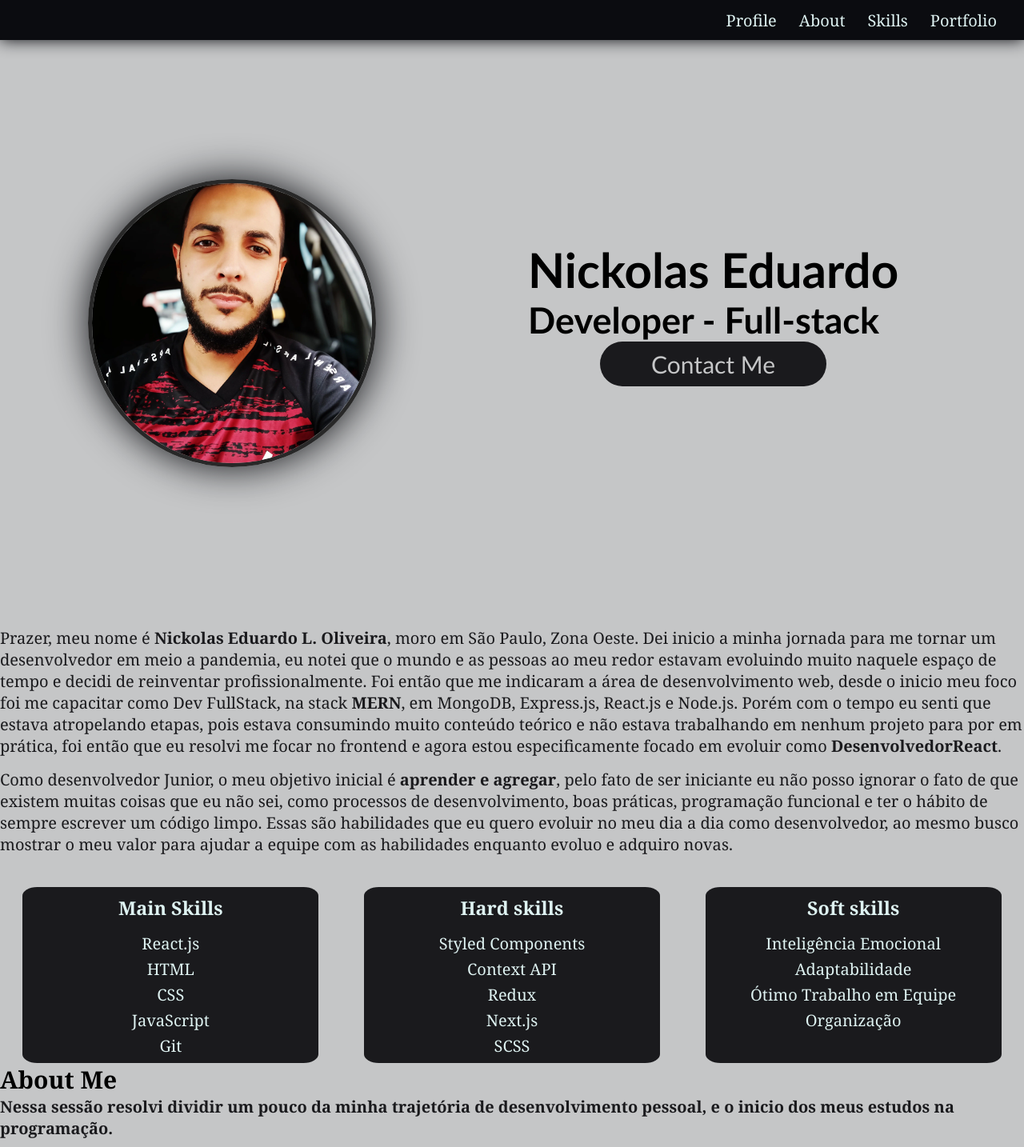
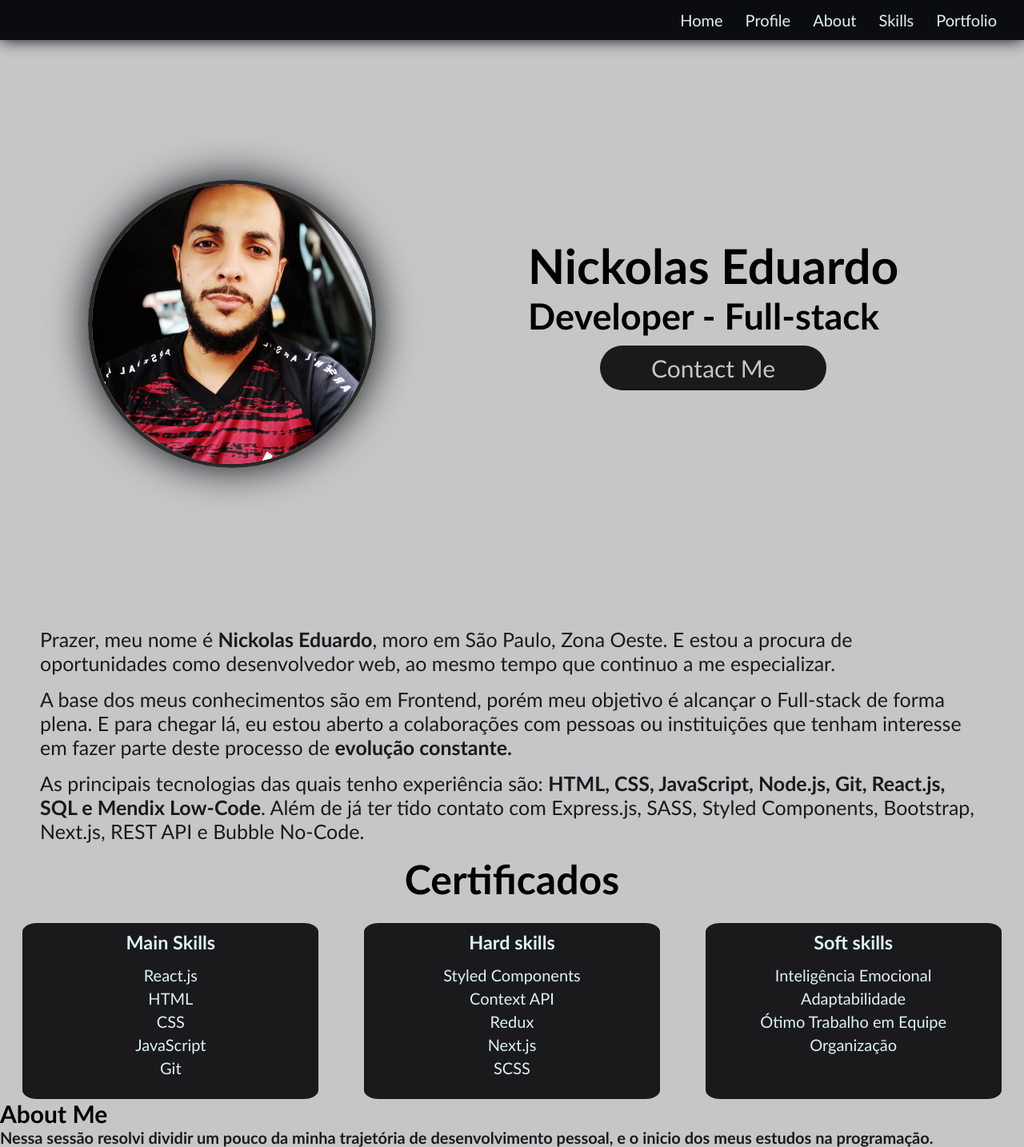
Before and after one commit to NickolasEdu/resume-web, a plain HTML site: page index.html in a window 1280 px wide. Shown: the top 1434 px of the page at 80% size. Drawn offline with Linux system fonts and the light colour scheme.

Commit message:
Aside profile section

```diff
--- a/css/style.css
+++ b/css/style.css
@@ -10,6 +10,7 @@
     margin: 0;
     padding: 0;
     scroll-behavior: smooth;
+    font-family: 'Gill Sans', 'Gill Sans MT', Calibri, 'Trebuchet MS', sans-serif;
 }
 
 
@@ -46,38 +47,6 @@
 }
 
 /* PROFILE CONTENT */
-#profile {
-    display: flex;
-    align-items: center;
-    margin: auto;
-    height: 98vh;
-}
-
-#profile .profileImg {
-    padding: 80px;
-}
-
-#profile .profileDescription {
-    padding: 80px;
-    font-size: 30px;
-    font-family: 'Gill Sans', 'Gill Sans MT', Calibri, 'Trebuchet MS', sans-serif;
-    margin: 10px 0;
-}
-
-a {
-    text-decoration: none;
-    margin-top: 20px;
-}
-
-#profile .profileDescription a p {
-    margin: auto 3em;
-    background-color: var(--darkColor);
-    padding: 10px;
-    border-radius: 50px;
-    color: var(--colorPrimary);
-    text-align: center;
-}
-
 
 .mainPhoto {
     position: relative;
@@ -93,6 +62,52 @@ a {
 .socialPhoto {
     text-decoration: none;
     padding: 40px;
+}
+
+#profileHome {
+    display: flex;
+    align-items: center;
+    margin: auto;
+    height: 98vh;
+}
+
+#profileHome .profileImg {
+    padding: 80px;
+}
+
+#profileHome .profileInfo {
+    padding: 80px;
+    font-size: 30px;
+    font-family: 'Gill Sans', 'Gill Sans MT', Calibri, 'Trebuchet MS', sans-serif;
+    margin: 10px 0;
+}
+
+#profileHome .profileInfo h2 {
+    margin-bottom: 10px;
+}
+
+#profileHome a {
+    text-decoration: none;
+}
+
+#profileHome .profileInfo a p {
+    margin: auto 3em;
+    background-color: var(--darkColor);
+    padding: 10px;
+    border-radius: 50px;
+    color: var(--colorPrimary);
+    text-align: center;
+}
+
+
+#profileDescript {
+    margin: auto 2em;
+    font-size: 25px;
+}
+
+#profileDescript h4 {
+    text-align: center;
+    font-size: 50px;
 }
 
 /* MAIN CONTENT */
--- a/index.html
+++ b/index.html
@@ -1,5 +1,5 @@
 <!DOCTYPE html>
-<html lang="pt-br   ">
+<html lang="pt-br">
 
 <head>
     <meta charset="UTF-8">
@@ -18,7 +18,10 @@
         <nav class="navbar">
             <ul class="menu">
                 <li>
-                    <a href="#profile">Profile</a>
+                    <a href="#profileHome">Home</a>
+                </li>
+                <li>
+                    <a href="#profileDescript">Profile</a>
                 </li>
                 <li>
                     <a href="#about">About</a>
@@ -34,39 +37,32 @@
     </header>
 
     <main>
-        <div id="profile">
+        <div id="profileHome">
             <div class="profileImg">
                 <img src="./img/imgMain.jpg" rel="Nickolas E. Vieira" class="mainPhoto">
             </div>
 
-            <div class='profileDescription'>
+            <div class='profileInfo'>
                 <h1>Nickolas Eduardo</h1>
                 <h2><b>Developer - Full-stack</b></h2>
                 <a href="https://nickolasedu.github.io/links/" target="_blank"><p>Contact Me</p></a>
             </div>
-
-
         </div>
 
-        <div>
+        <div id="profileDescript">
             <p>
-                Prazer, meu nome é <span class="boldtxt">Nickolas Eduardo L. Oliveira</span>, moro em São Paulo, Zona Oeste.
-                Dei inicio a minha jornada para me tornar um desenvolvedor em meio a pandemia, eu notei que o mundo e as
-                pessoas ao meu redor estavam evoluindo muito naquele espaço de tempo e decidi de reinventar
-                profissionalmente. Foi então que me indicaram a área de desenvolvimento web, desde o inicio meu foco foi me
-                capacitar como Dev FullStack, na stack <span class="boldtxt">MERN</span>, em MongoDB, Express.js, React.js e
-                Node.js. Porém com o tempo eu senti que estava atropelando etapas, pois estava consumindo muito conteúdo
-                teórico e não estava trabalhando em nenhum projeto para por em prática, foi então que eu resolvi me focar no
-                frontend e agora estou especificamente focado em evoluir como <span class="boldtxt">DesenvolvedorReact</span>.
+                Prazer, meu nome é <span class="boldtxt">Nickolas Eduardo</span>, moro em São Paulo, Zona Oeste. E estou a procura de oportunidades como desenvolvedor web, ao mesmo tempo que continuo a me especializar.
             </p>
 
             <p>
-                Como desenvolvedor Junior, o meu objetivo inicial é <span class="boldtxt">aprender e agregar</span>, pelo
-                fato de ser iniciante eu não posso ignorar o fato de que existem muitas coisas que eu não sei, como
-                processos de desenvolvimento, boas práticas, programação funcional e ter o hábito de sempre escrever um
-                código limpo. Essas são habilidades que eu quero evoluir no meu dia a dia como desenvolvedor, ao mesmo busco
-                mostrar o meu valor para ajudar a equipe com as habilidades enquanto evoluo e adquiro novas.
+                A base dos meus conhecimentos são em Frontend, porém meu objetivo é alcançar o Full-stack de forma plena. E para chegar lá, eu estou aberto a colaborações com pessoas ou instituições que tenham interesse em fazer parte deste processo de <span class="boldtxt">evolução constante.</span>
             </p>
+
+            <p>
+                As principais tecnologias das quais tenho experiência são: <span class="boldtxt">HTML, CSS, JavaScript, Node.js, Git, React.js, SQL e Mendix Low-Code</span>. Além de já ter tido contato com Express.js, SASS, Styled Components, Bootstrap, Next.js, REST API e Bubble No-Code.
+            </p>
+
+            <h4>Certificados</h4>
         </div>
     </main>
 
@@ -159,10 +155,6 @@
     </article>
 
     <footer id="footer">Developed by: Myself</footer>
-
-    <script>
-        alert('Esta é uma versão desatualizada, precisei alterar a sessão de portfólio e acabei decidindo refazer todo o projeto. A nova versão será feita até Agosto de 2022')
-    </script>
 </body>
 
 </html>
```
